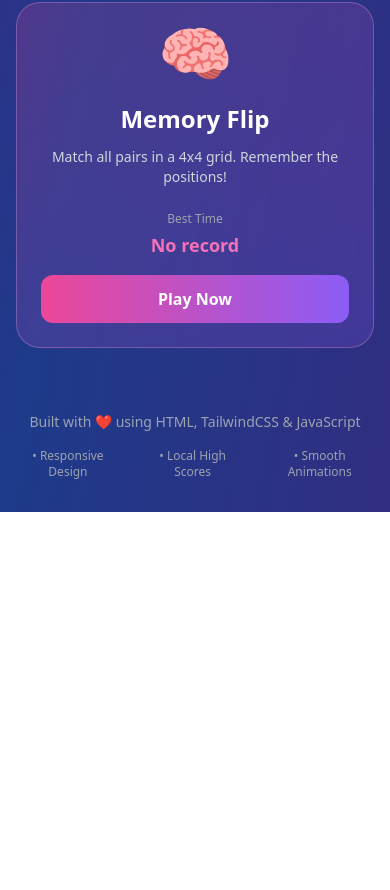
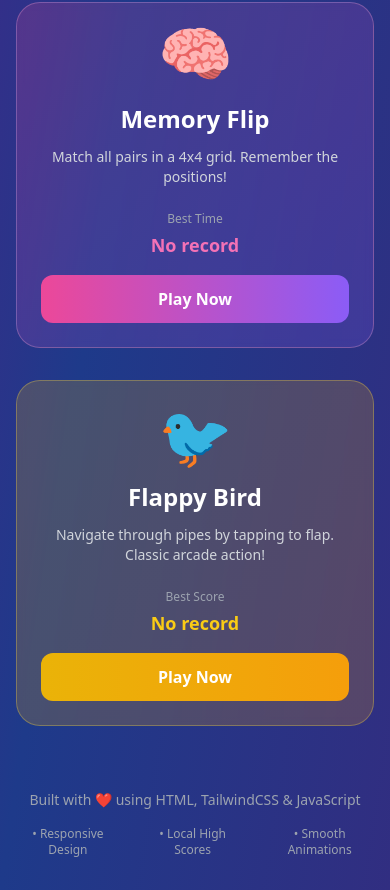
Before and after one commit to KisnaIsOP/mini-arcade, a website: page index.html in a window 390 px wide. Shown: the part 1642-2532 px from the top of the page. Before the commit the page ends 2154 px from the top, so only its background shows below. Drawn offline with nearby package versions, Linux system fonts and the light colour scheme; no server answers.

Commit message:
Add Flappy Bird game integration
- Imported Flappy Bird game from aaarafat/JS-Flappy-Bird
- Created games/flappy/ directory with responsive TailwindCSS interface
- Added mobile touch controls and responsive canvas sizing
- Integrated arcade scoring system with leaderboards
- Added game card to home page with proper mode switching
- Implemented score saving to local storage and database
- Added optional multiplayer score broadcasting hooks
- Maintained original game mechanics and assets
- Added proper attribution and README

```diff
--- a/index.html
+++ b/index.html
@@ -171,6 +171,22 @@
                     Play Now
                 </a>
             </div>
+
+            <!-- Flappy Bird Game -->
+            <div class="game-card bg-gradient-to-br from-yellow-500/20 to-amber-500/20 backdrop-blur-sm border border-yellow-300/30 rounded-3xl p-6 text-center hover:border-yellow-300/60">
+                <div class="text-6xl mb-4 animate-float" style="animation-delay: 2s;">🐦</div>
+                <h3 class="text-2xl font-bold text-white mb-3">Flappy Bird</h3>
+                <p class="text-gray-300 mb-6 text-sm">Navigate through pipes by tapping to flap. Classic arcade action!</p>
+                <div class="mb-4">
+                    <div class="text-xs text-gray-400 mb-1">Best Score</div>
+                    <div class="text-lg font-bold text-yellow-400" id="flappyBest">
+                        <span class="loading-dots">Loading...</span>
+                    </div>
+                </div>
+                <a href="games/flappy/" class="inline-block w-full bg-gradient-to-r from-yellow-500 to-amber-500 text-white font-bold py-3 px-6 rounded-xl hover:shadow-lg hover:shadow-yellow-500/30 transition-all duration-300 transform hover:scale-105">
+                    Play Now
+                </a>
+            </div>
         </div>
 
         <!-- Footer -->
@@ -198,13 +214,15 @@
                         reaction: 'reaction.html',
                         clickspeed: 'clickspeed.html',
                         aimtrainer: 'aimtrainer.html',
-                        memory: 'memory.html'
+                        memory: 'memory.html',
+                        flappy: 'games/flappy/'
                     },
                     multiplayer: {
                         reaction: 'reaction.html?mode=multiplayer',
                         clickspeed: 'clickspeed.html?mode=multiplayer',
                         aimtrainer: 'aimtrainer.html?mode=multiplayer',
-                        memory: 'memory.html?mode=multiplayer'
+                        memory: 'memory.html?mode=multiplayer',
+                        flappy: 'games/flappy/?mode=multiplayer'
                     }
                 };
 
@@ -373,10 +391,15 @@
                     const aimBest = localStorage.getItem('aimBest');
                     const memoryBest = localStorage.getItem('memoryBest');
 
+                    // Load Flappy Bird best score from local storage
+                    const flappyScores = JSON.parse(localStorage.getItem('flappy_scores') || '[]');
+                    const flappyBest = flappyScores.length > 0 ? Math.max(...flappyScores.map(s => s.score)) : null;
+
                     document.getElementById('reactionBest').textContent = reactionBest ? `${reactionBest}ms` : 'No record';
                     document.getElementById('clickBest').textContent = clickBest ? `${clickBest} CPS` : 'No record';
                     document.getElementById('aimBest').textContent = aimBest ? `${aimBest} points` : 'No record';
                     document.getElementById('memoryBest').textContent = memoryBest ? `${memoryBest}s` : 'No record';
+                    document.getElementById('flappyBest').textContent = flappyBest ? `${flappyBest} points` : 'No record';
                 }, 500);
             }
 
```
